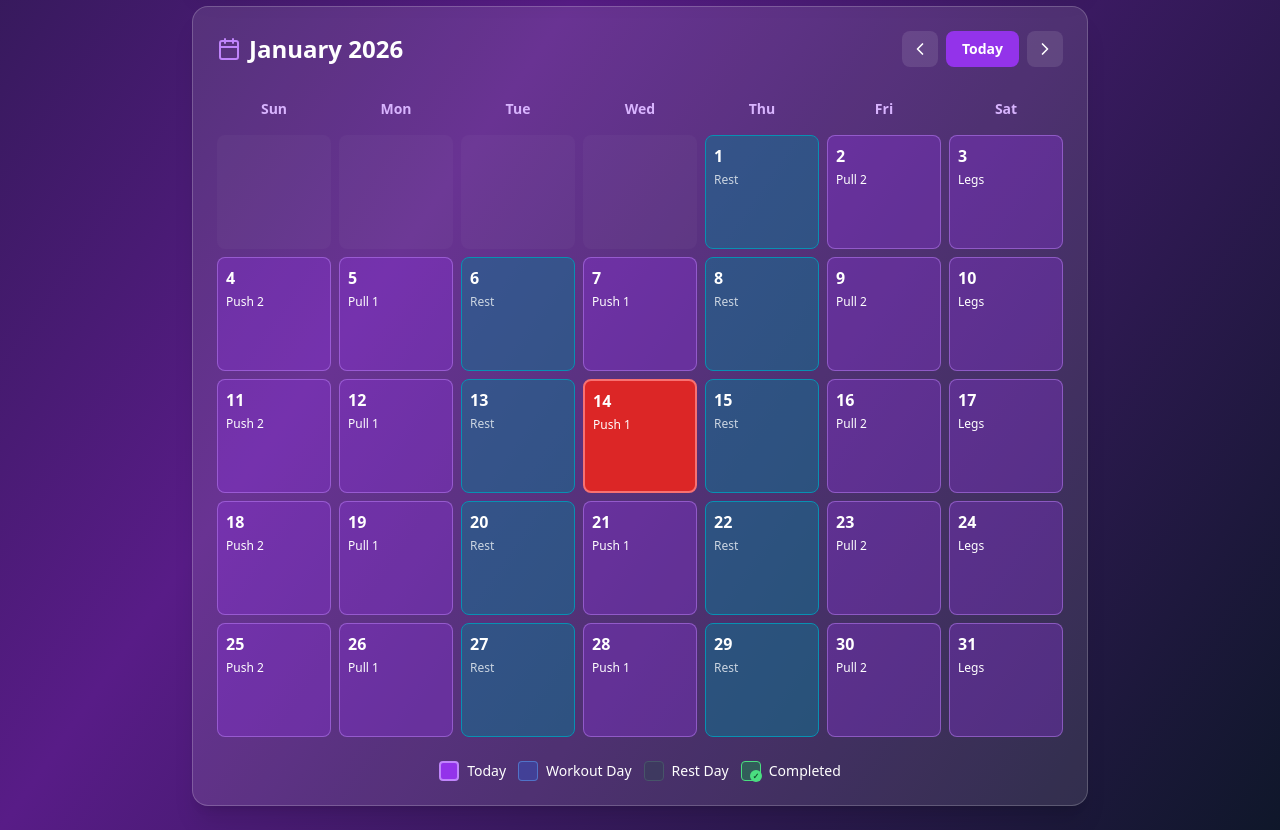
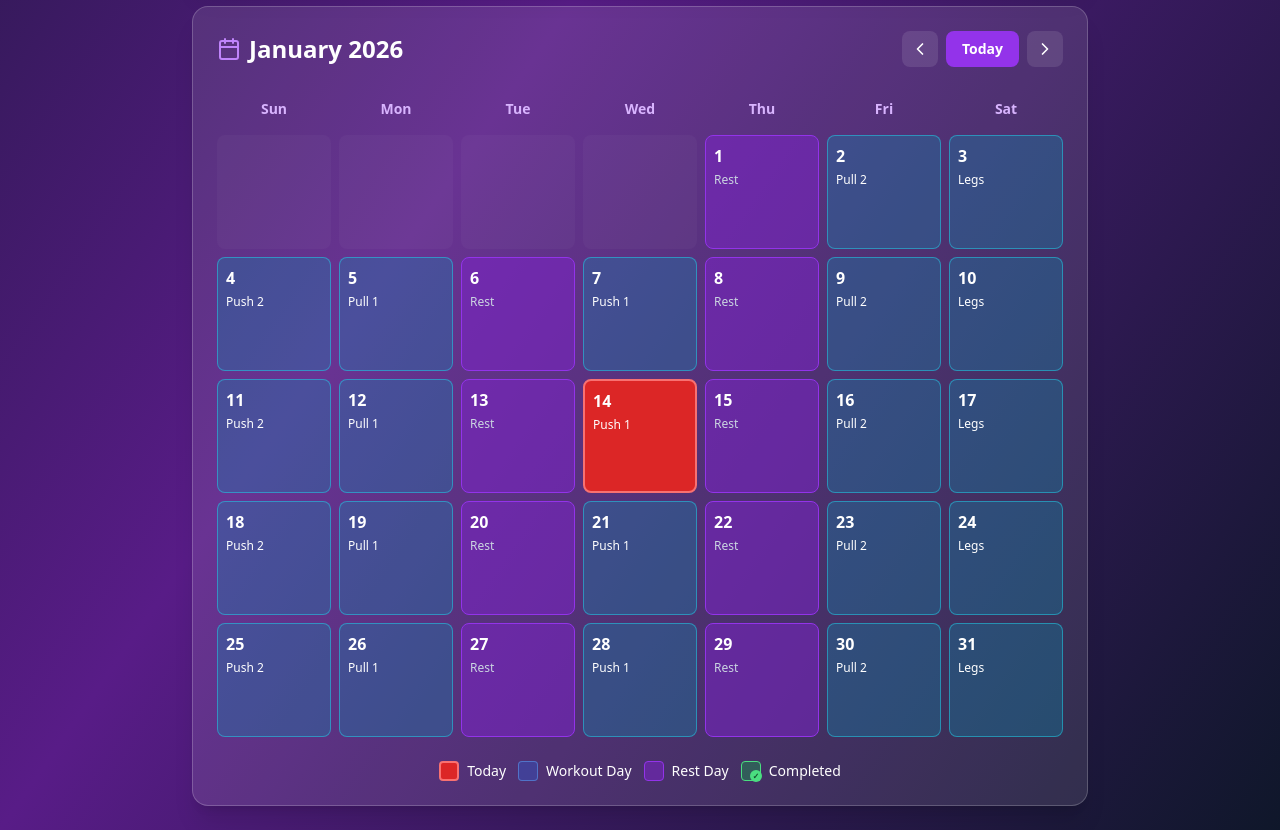
Before and after one commit to gevoglanyan/GymTracker, a React (Vite) app: page / in a window 1280 px wide. Shown: the part 1020-1850 px from the top of the page. Built offline with nearby package versions, Linux system fonts and the light colour scheme.

Commit message:
Calendar Colors Changes

```diff
--- a/src/GymTracker.jsx
+++ b/src/GymTracker.jsx
@@ -506,11 +506,11 @@ export default function GymTracker() {
                       bgColor = "bg-green-600/40";
                       borderColor = "border-green-400";
                     } else if (isRestDay) {
-                      bgColor = "bg-cyan-700/50";
-                      borderColor = "border-cyan-600";
+                      bgColor = "bg-purple-700/50";
+                      borderColor = "border-purple-600";
                     } else {
-                      bgColor = "bg-purple-600/30";
-                      borderColor = "border-purple-400/50";
+                      bgColor = "bg-cyan-600/30";
+                      borderColor = "border-cyan-400/50";
                     }
 
                     days.push(
@@ -584,7 +584,7 @@ export default function GymTracker() {
 
               <div className="mt-6 grid grid-cols-2 sm:flex sm:flex-wrap gap-3 justify-center text-sm">
                 <div className="flex items-center gap-2">
-                  <div className="w-5 h-5 bg-purple-600 rounded border-2 border-purple-400"></div>
+                  <div className="w-5 h-5 bg-red-600 rounded border-2 border-red-400"></div>
                   <span className="text-white font-medium">Today</span>
                 </div>
                 <div className="flex items-center gap-2">
@@ -592,7 +592,7 @@ export default function GymTracker() {
                   <span className="text-white font-medium">Workout Day</span>
                 </div>
                 <div className="flex items-center gap-2">
-                  <div className="w-5 h-5 bg-slate-700/50 rounded border border-slate-600"></div>
+                  <div className="w-5 h-5 bg-purple-700/50 rounded border border-purple-600"></div>
                   <span className="text-white font-medium">Rest Day</span>
                 </div>
                 <div className="flex items-center gap-2">
```
